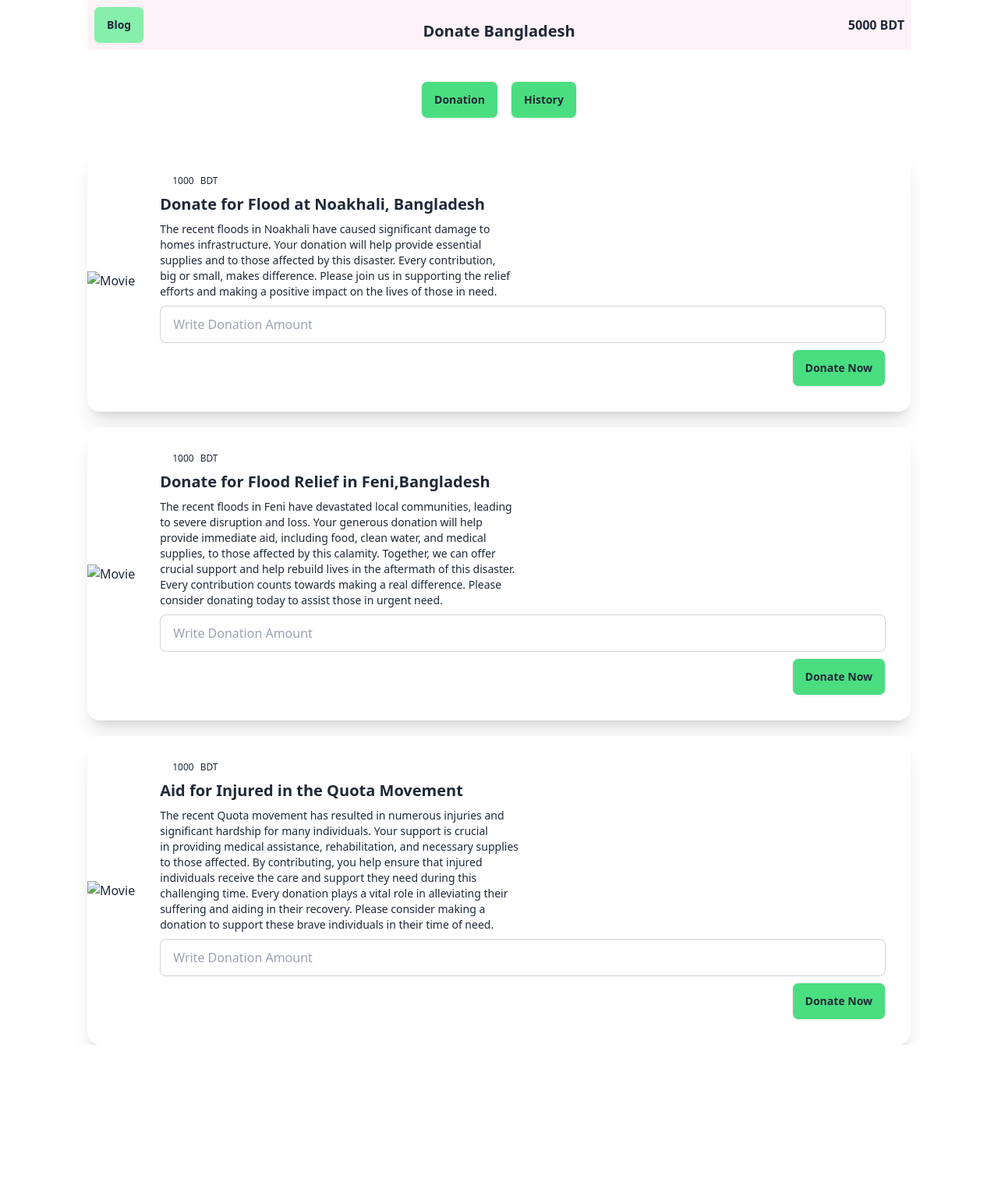
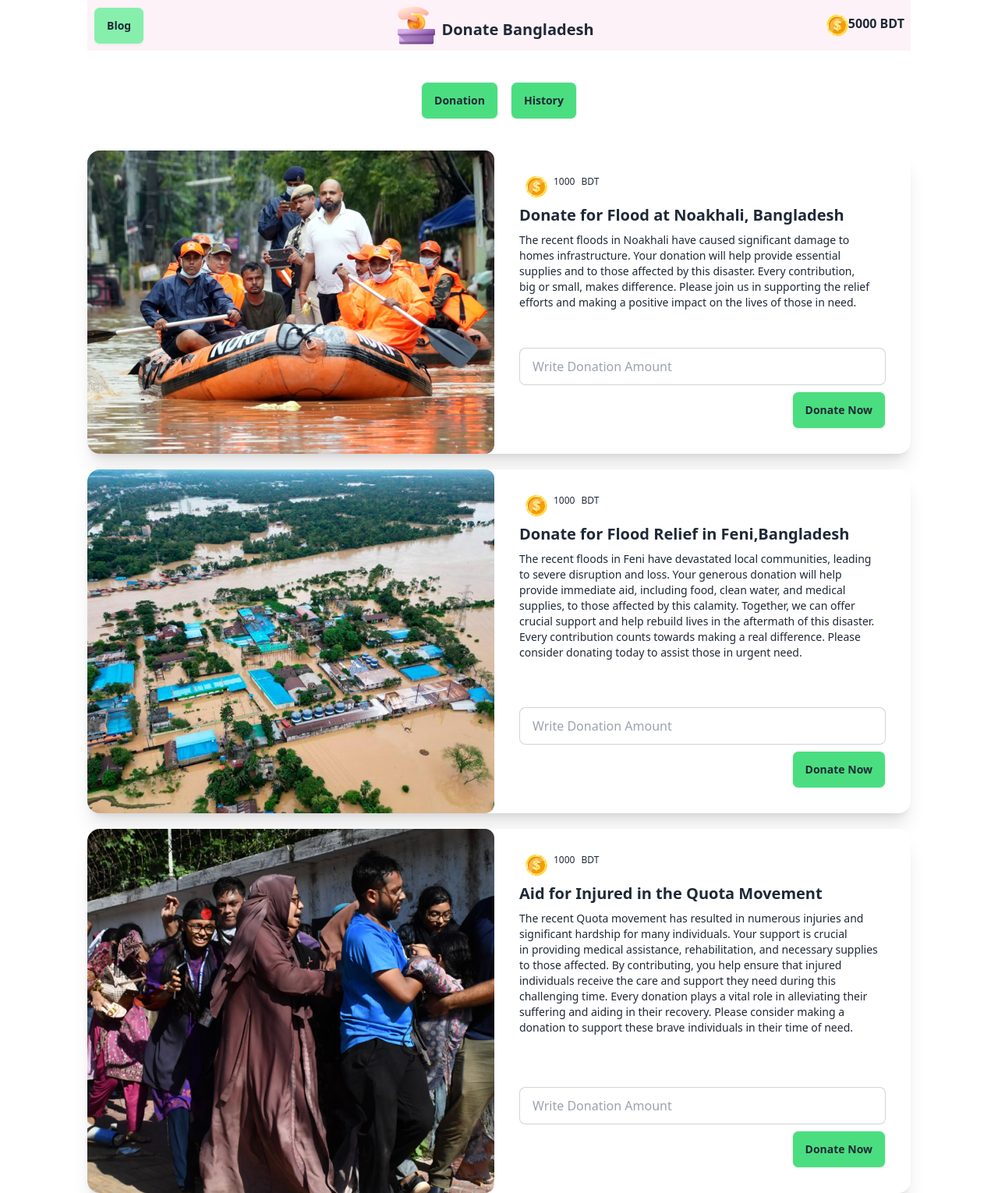
Before and after one commit to sarwarhusain/agency, a plain HTML site: page index.html in a window 1280 px wide. Shown: the whole page at 78% size. Before the commit the page ends 1340 px from the top, so only its background shows below. Drawn offline with nearby package versions, Linux system fonts and the light colour scheme; the site is published under a folder, as on GitHub Pages, so addresses that start at the root find nothing.

Commit message:
added change

```diff
--- a/index.html
+++ b/index.html
@@ -13,16 +13,16 @@
         <nav class="" >
             <div class="navbar bg-base-100 bg-pink-50 mx-">
                 <div class="navbar-start">
-                    <button id="btn-blog" class="btn bg-green-300"><a href="/modal.html">Blog</a></button>
+                    <button id="btn-blog" class="btn bg-green-300"><a href="modal.html">Blog</a></button>
                 </div>
                 <div class="navbar-center ">
-                    <a class=" text-xl flex "><img src="/assets/logo.png" alt=""> <span
+                    <a class=" text-xl flex "><img src="assets/logo.png" alt=""> <span
                             class="font-semibold text-xl mt-4 mx-2">Donate
                             Bangladesh</span></a>
                 </div>
                 <div class="navbar-end">
                     <div class="sm:flex">
-                        <img src="/assets/coin.png" alt="">
+                        <img src="assets/coin.png" alt="">
                         <!-- account balance -->
                         <span id="account-balance" class="font-bold">5000 BDT</span>
                     </div>
@@ -38,11 +38,11 @@
             <!-- card 1 noakhali -->
             <div id="noakhali" class="card card-side bg-base-100 shadow-xl mt-5 ">
                 <figure>
-                    <img class="" src="/assets/noakhali.png" alt="Movie" />
+                    <img class="" src="assets/noakhali.png" alt="Movie" />
                 </figure>
                 <div class="card-body text-xs w-auto">
                     <div class="flex ">
-                        <img class="mx-2" src="/assets/coin.png" alt="">
+                        <img class="mx-2" src="assets/coin.png" alt="">
                         <span id="noakhali-balance">1000</span>
                         <span class="mx-2">BDT</span>
                     </div>
@@ -66,11 +66,11 @@
             <!-- card 2 feni start -->
             <div id="feni" class="card card-side bg-base-100 shadow-xl mt-5 ">
                 <figure>
-                    <img src="/assets/feni.png" alt="Movie" />
+                    <img src="assets/feni.png" alt="Movie" />
                 </figure>
                 <div class="card-body text-xs w-auto">
                     <div class="flex ">
-                        <img class="mx-2" src="/assets/coin.png" alt="">
+                        <img class="mx-2" src="assets/coin.png" alt="">
                         <span id="feni-balance">1000</span>
                         <span class="mx-2">BDT</span>
                     </div>
@@ -95,11 +95,11 @@
             <!-- card 3 injured quota start -->
             <div id="quota" class="card card-side bg-base-100 shadow-xl mt-5">
                 <figure>
-                    <img src="/assets/quota-protest.png" alt="Movie" />
+                    <img src="assets/quota-protest.png" alt="Movie" />
                 </figure>
                 <div class="card-body text-xs w-auto">
                     <div class="flex ">
-                        <img class="mx-2" src="/assets/coin.png" alt="">
+                        <img class="mx-2" src="assets/coin.png" alt="">
                         <span id="quota-balance">1000</span>
                         <span class="mx-2">BDT</span>
                     </div>
```
Also changed, not shown: modal.html (+2 -2 lines).
